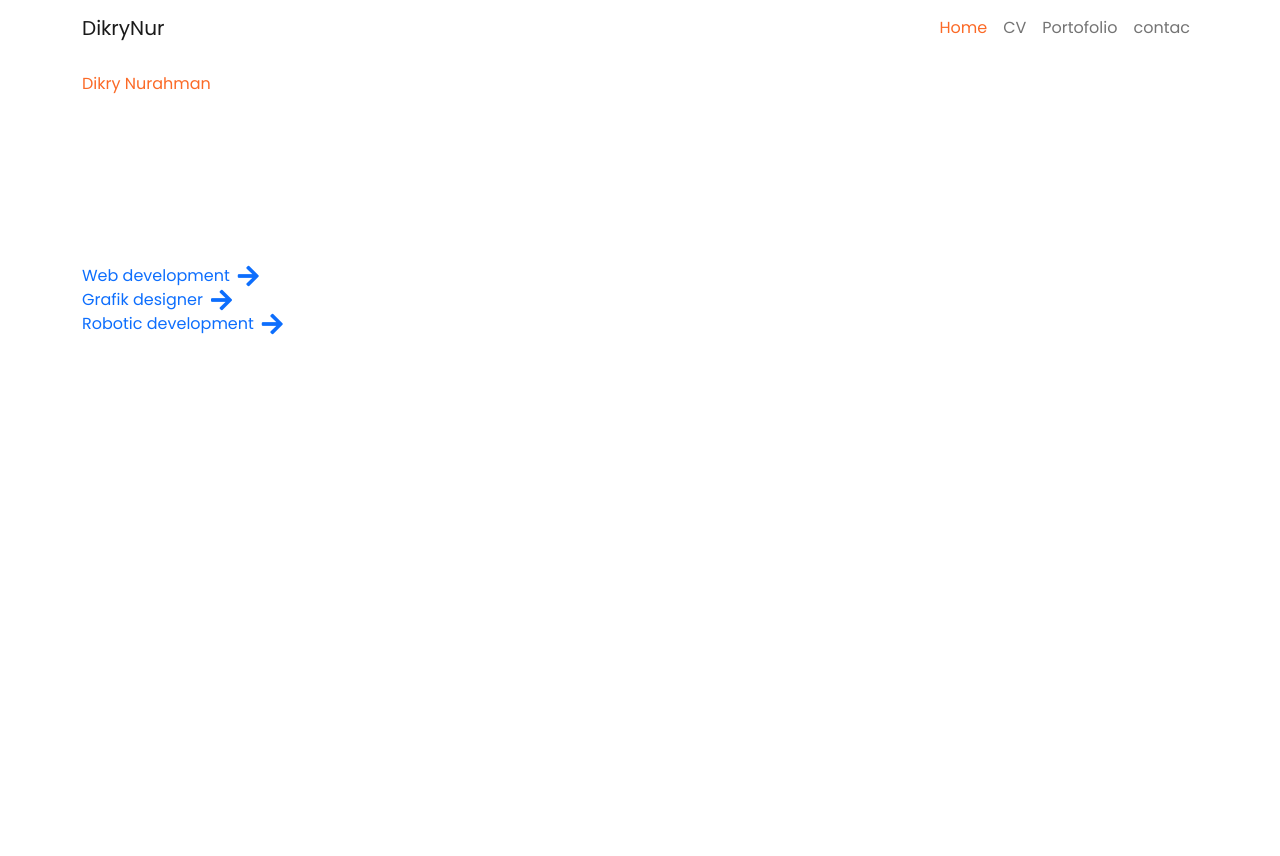
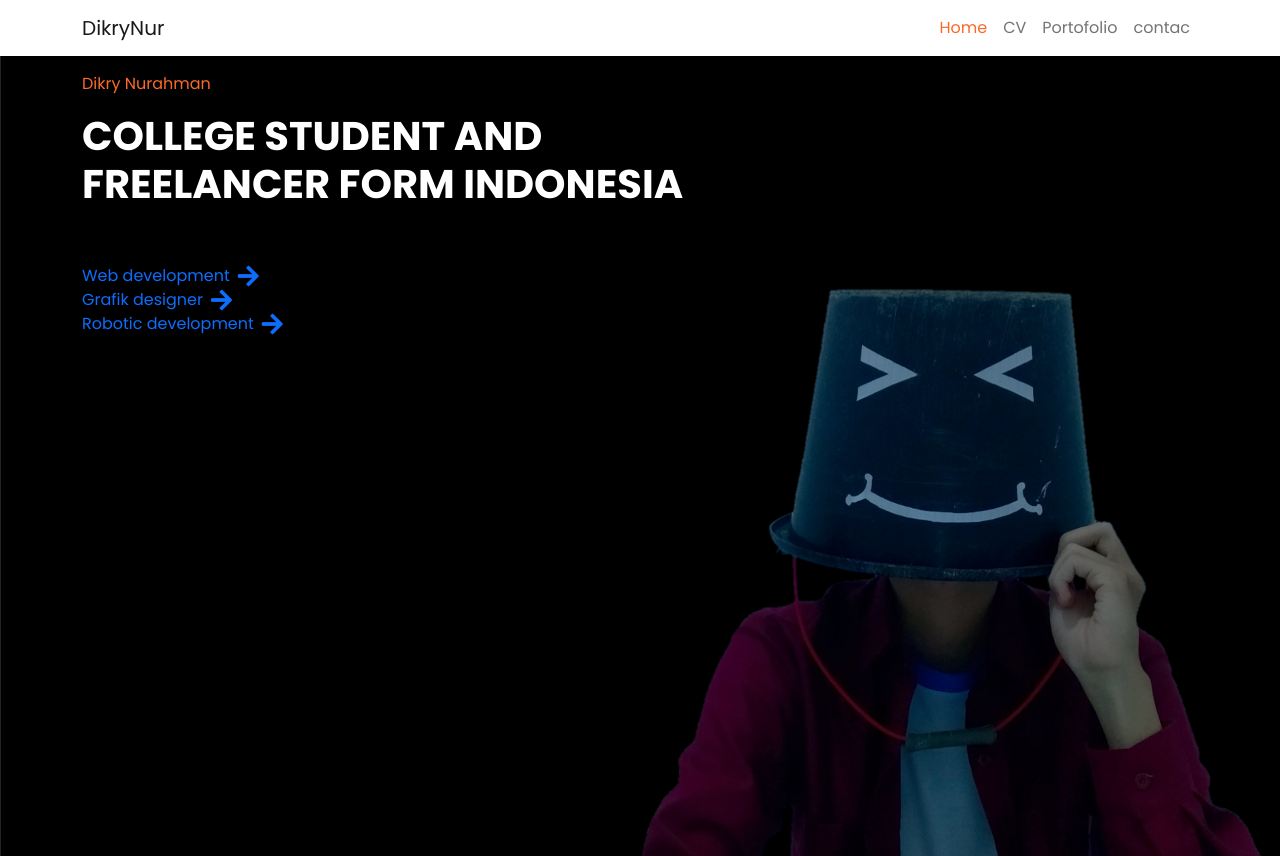
Before and after one commit to Dikry720p/CVdikry, a plain HTML site: page index.html in a window 1280 px wide. Shown: the top 856 px of the page. Drawn offline with nearby package versions, Linux system fonts and the light colour scheme; the site is published under a folder, as on GitHub Pages, so addresses that start at the root find nothing.

Commit message:
Update style.css

```diff
--- a/style.css
+++ b/style.css
@@ -73,7 +73,7 @@ section .section-title {
 
 /* HEADER */
 .header-section {
-	background-image: url("/img/profile/bgdik.jpg");
+	background-image: url("img/profile/bgdik.jpg");
 	background-size: cover;
 	background-position: center;
 	width: 100%;
```
